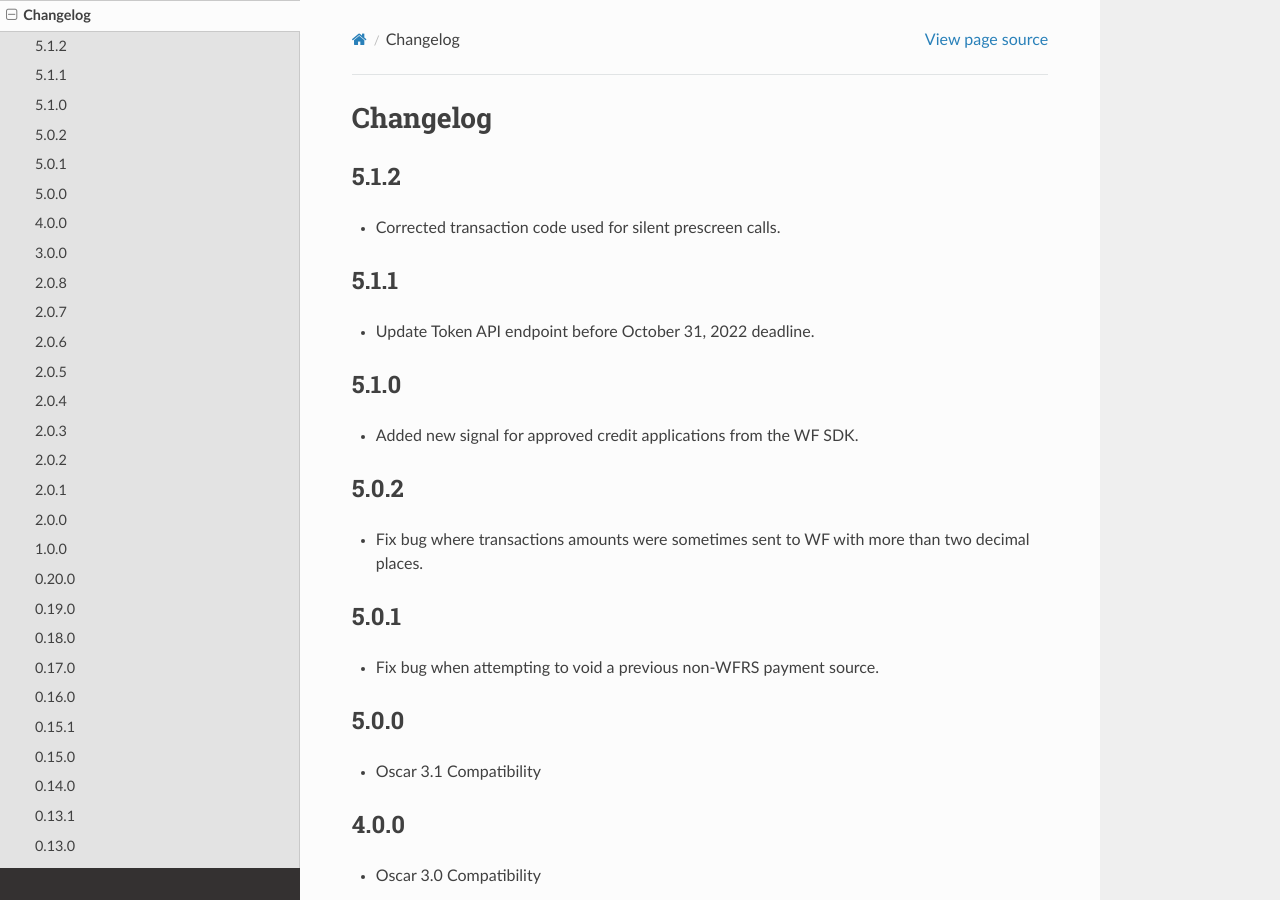
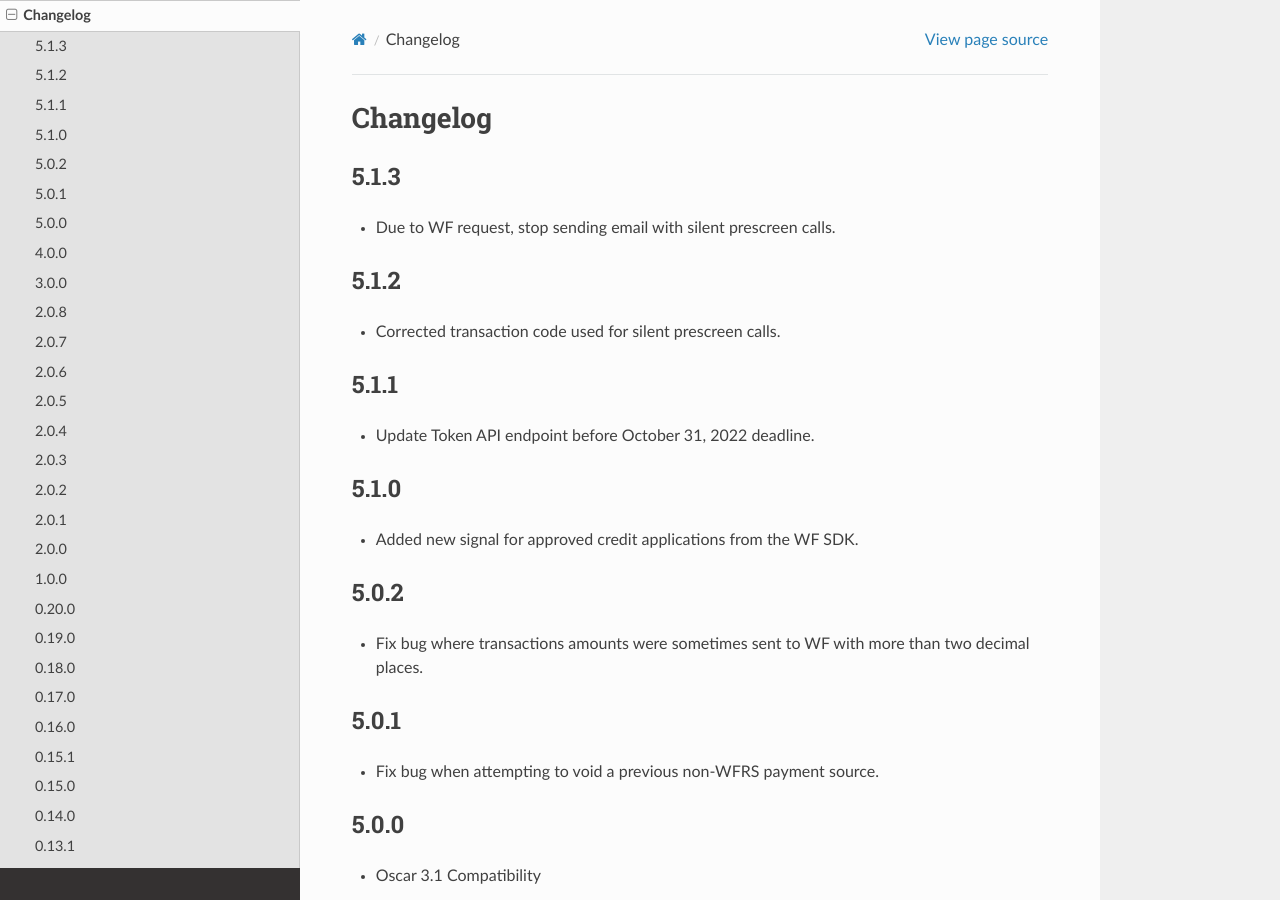
Before and after one commit to thelabnyc/django-oscar-wfrs, a Sphinx documentation site: the page built from docs/changes.rst, in a window 1280 px wide and 900 px high. Built offline with Sphinx 7.4.7 and the Read the Docs theme 2.0.0, drawn with Linux system fonts in a browser that asks for light colours; the version number could not be read and is left out.

Commit message:
Update changelog

```diff
--- a/docs/changes.rst
+++ b/docs/changes.rst
@@ -2,6 +2,10 @@
 
 Changelog
 =========
+
+5.1.3
+------------------
+- Due to WF request, stop sending email with silent prescreen calls.
 
 5.1.2
 ------------------
```
